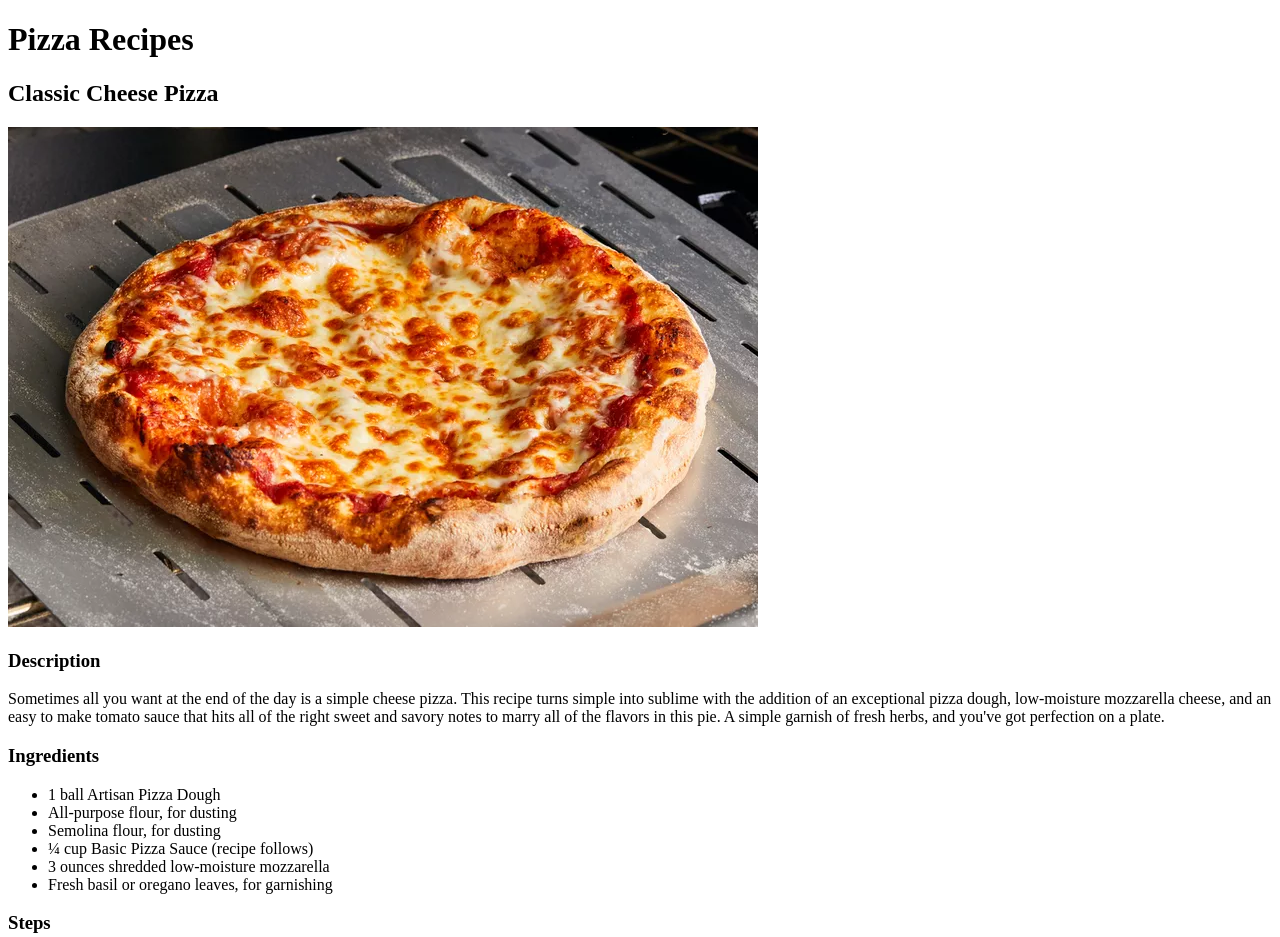
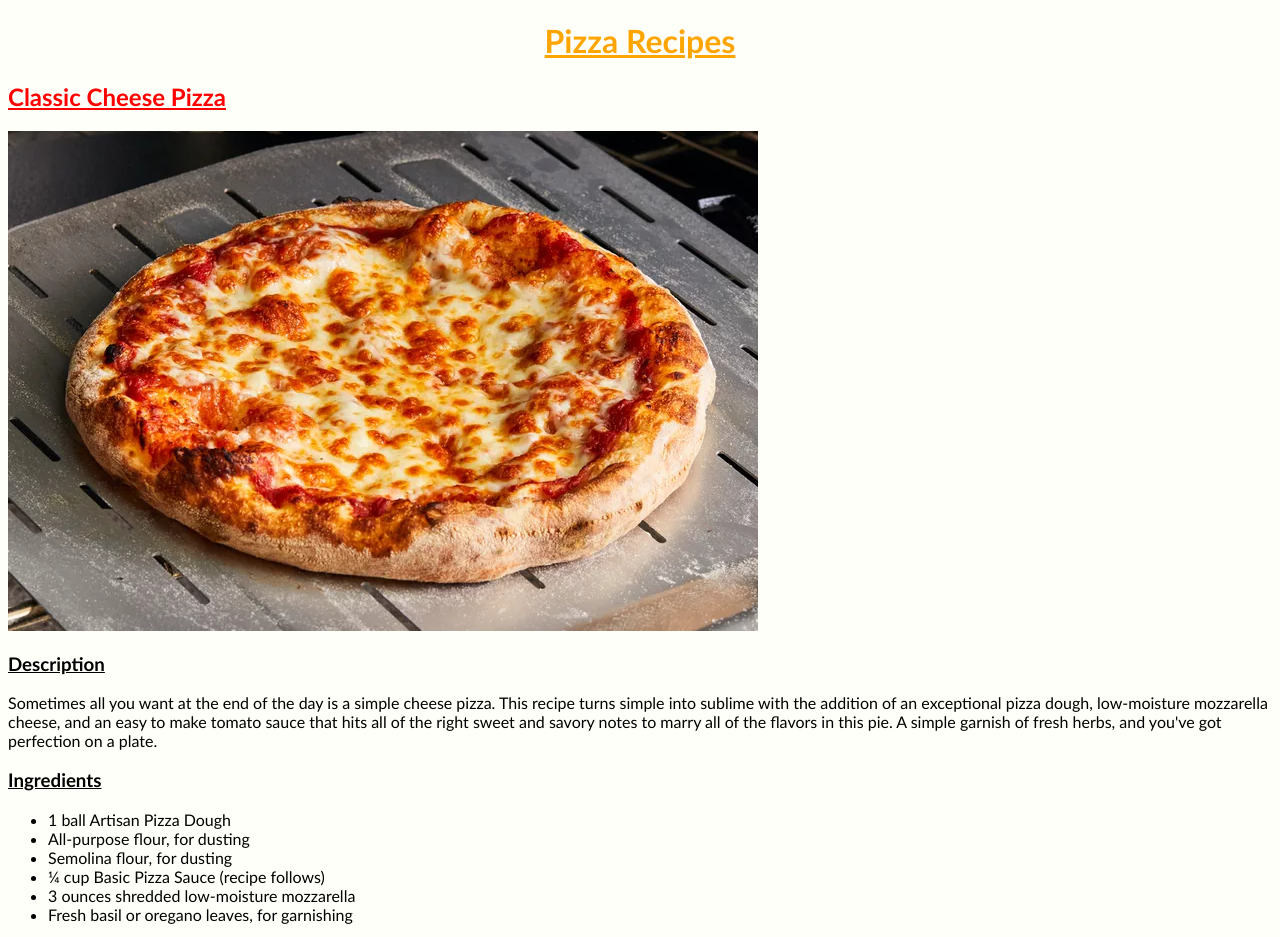
Before and after one commit to Vertiseas/odin-recipes, a plain HTML site: page recipes/pizza.html in a window 1280 px wide. Shown: the top 937 px of the page. Drawn offline with Linux system fonts and the light colour scheme.

Commit message:
Complete The Cascade assignment

```diff
--- a/recipes/pizza.html
+++ b/recipes/pizza.html
@@ -1,6 +1,7 @@
 <!DOCTYPE html>
 <html lang="en">
 <head>
+    <link rel="stylesheet" href="../style/master.css">
     <meta charset="UTF-8">
     <title>Pizza Recipes</title>
 </head>
--- /dev/null
+++ b/style/master.css
@@ -0,0 +1,19 @@
+* {
+    font-family: 'Trebuchet MS', 'Lucida Sans Unicode', 'Lucida Grande', 'Lucida Sans', Arial, sans-serif;
+}
+body {
+    background-color: rgb(255, 255, 249);
+}
+h1 {
+    text-align: center;
+    font-weight: 1000;
+    text-decoration: underline;
+    color: orange;
+}
+h2 {
+    color: red;
+    text-decoration:underline;
+}
+h3 {
+    text-decoration: underline;
+}
```
Also changed, not shown: index.html (+1 -0 lines), recipes/lasagna.html (+1 -0 lines).
